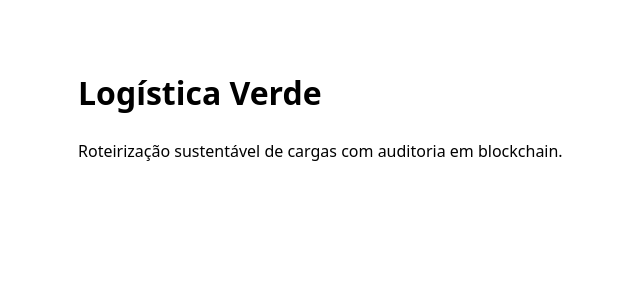
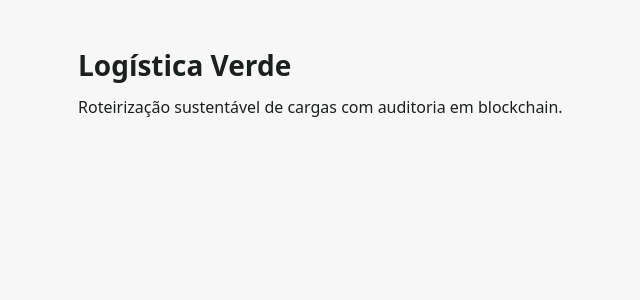
Before and after one commit to logistica-verde/lv-frontend, a React (Vite) app: page / in a window 1280 px wide. Shown: the top 300 px of the page, without its empty margins (202-842 px from the left). Built offline with nearby package versions, Linux system fonts and the light colour scheme.

Commit message:
feat: add light and dark theme tokens and global styles

```diff
--- a/src/styles/global.css
+++ b/src/styles/global.css
@@ -1,3 +1,5 @@
+@import './tokens.css';
+
 *,
 *::before,
 *::after {
@@ -12,7 +14,34 @@ body,
 
 body {
   margin: 0;
-  font-family: system-ui, 'Segoe UI', Roboto, sans-serif;
+  font-family: var(--font-sans);
+  font-size: var(--font-size-md);
   line-height: 1.5;
+  color: var(--color-text);
+  background: var(--color-bg);
   -webkit-font-smoothing: antialiased;
 }
+
+h1,
+h2,
+h3 {
+  line-height: 1.25;
+  margin: 0 0 var(--space-3);
+}
+
+h1 {
+  font-size: var(--font-size-xl);
+}
+
+h2 {
+  font-size: var(--font-size-lg);
+}
+
+p {
+  margin: 0 0 var(--space-3);
+}
+
+:focus-visible {
+  outline: 2px solid var(--color-focus);
+  outline-offset: 2px;
+}
--- /dev/null
+++ b/src/styles/tokens.css
@@ -0,0 +1,77 @@
+:root {
+  color-scheme: light dark;
+
+  --font-sans: system-ui, 'Segoe UI', Roboto, sans-serif;
+  --font-mono: ui-monospace, Consolas, 'Liberation Mono', monospace;
+
+  --font-size-sm: 0.875rem;
+  --font-size-md: 1rem;
+  --font-size-lg: 1.25rem;
+  --font-size-xl: 1.75rem;
+
+  --space-1: 0.25rem;
+  --space-2: 0.5rem;
+  --space-3: 0.75rem;
+  --space-4: 1rem;
+  --space-5: 1.5rem;
+  --space-6: 2rem;
+  --space-7: 3rem;
+
+  --radius-sm: 0.375rem;
+  --radius-md: 0.5rem;
+  --radius-lg: 0.75rem;
+
+  --color-bg: #f6f7f6;
+  --color-surface: #ffffff;
+  --color-surface-muted: #eef1ef;
+  --color-border: #d9dfdb;
+  --color-border-strong: #b9c3bd;
+  --color-text: #1b1f1d;
+  --color-text-muted: #5c6560;
+
+  --color-primary: #1f7a4d;
+  --color-primary-hover: #17623d;
+  --color-primary-contrast: #ffffff;
+  --color-focus: #1f6fd1;
+
+  --color-danger: #b3261e;
+  --color-danger-hover: #8f1e18;
+  --color-danger-bg: #fdecea;
+  --color-success: #1f7a4d;
+  --color-success-bg: #e6f4ec;
+  --color-warning: #8a5a00;
+  --color-warning-bg: #fff4d6;
+  --color-info: #1f5f99;
+  --color-info-bg: #e5f0fa;
+
+  --shadow-sm: 0 1px 2px rgb(0 0 0 / 0.06);
+}
+
+@media (prefers-color-scheme: dark) {
+  :root {
+    --color-bg: #0f1411;
+    --color-surface: #171d19;
+    --color-surface-muted: #1f2722;
+    --color-border: #2c3630;
+    --color-border-strong: #43514a;
+    --color-text: #e6ebe8;
+    --color-text-muted: #9aa6a0;
+
+    --color-primary: #3fb67c;
+    --color-primary-hover: #58c88f;
+    --color-primary-contrast: #08140e;
+    --color-focus: #6aa9f2;
+
+    --color-danger: #f2766d;
+    --color-danger-hover: #f58f87;
+    --color-danger-bg: #3a1d1b;
+    --color-success: #5fd39a;
+    --color-success-bg: #14301f;
+    --color-warning: #e6b34d;
+    --color-warning-bg: #33280f;
+    --color-info: #7db8ee;
+    --color-info-bg: #14283a;
+
+    --shadow-sm: 0 1px 2px rgb(0 0 0 / 0.4);
+  }
+}
```
